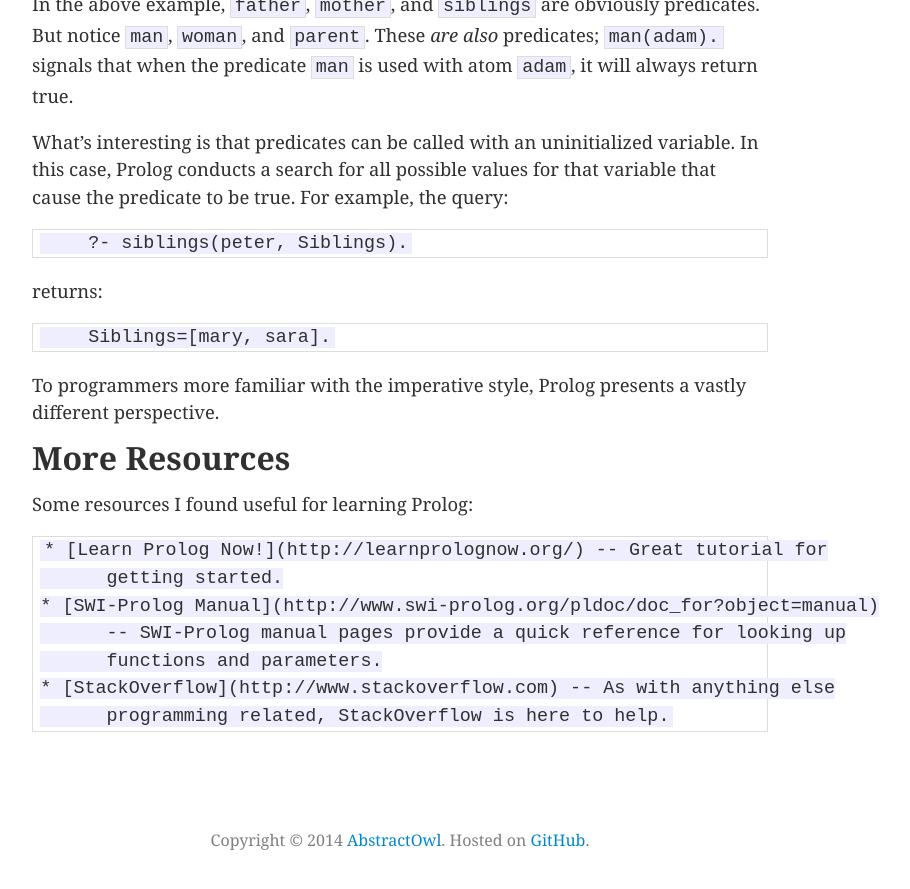
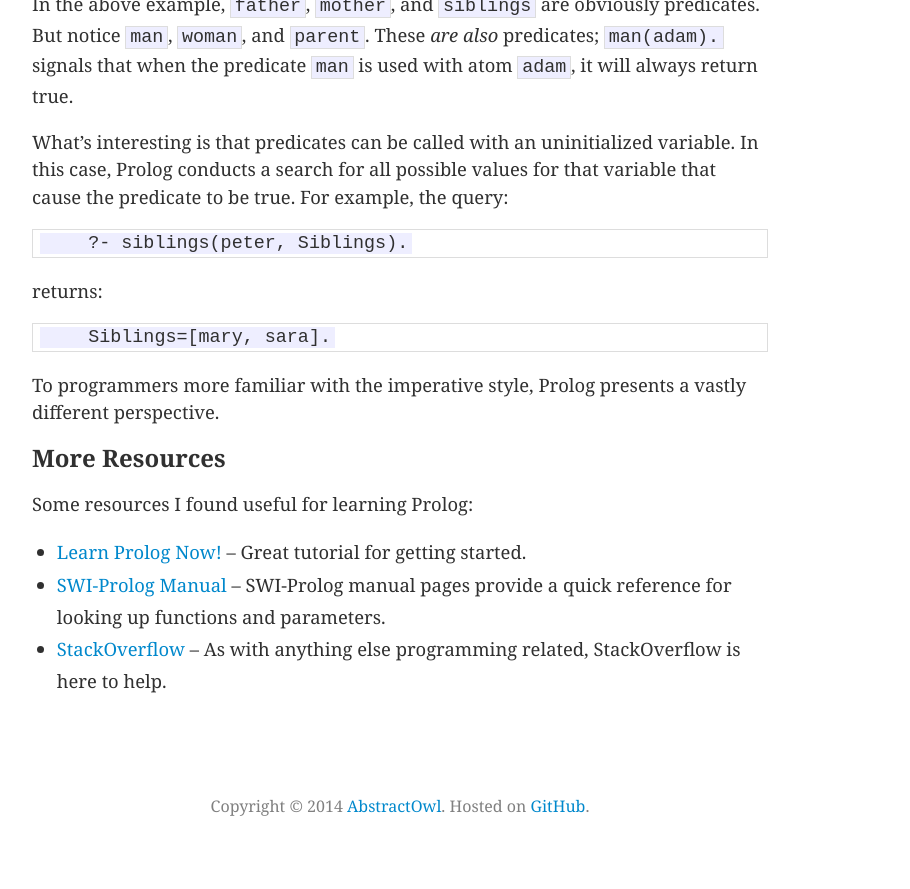
Before and after one commit to abstractOwl/abstractOwl.github.io, a Jekyll site: the page built from _posts/2014-01-27-adventures-in-prolog.md, in a window 1280 px wide and 900 px high, scrolled down 1297 px. Shown: the top 889 px of the window, without its empty margins (240-1150 px from the left). Built offline with Jekyll 4.4.1, drawn with Linux system fonts in a browser that asks for light colours; after the commit the page ends 2163 px from its top, so only the background shows below that.

Commit message:
Fix formatting

```diff
--- a/_posts/2014-01-27-adventures-in-prolog.md
+++ b/_posts/2014-01-27-adventures-in-prolog.md
@@ -10,7 +10,7 @@ understand the logic programming language
 class.
 
 
-# What is Prolog?
+## What is Prolog?
 
 **Prolog** is a declarative programming language. It operates by performing
 queries against given *facts* and *relations*, somewhat similar to database
@@ -64,14 +64,14 @@ To programmers more familiar with the imperative style, Prolog presents a
 vastly different perspective.
 
 
-# More Resources
+## More Resources
 
 Some resources I found useful for learning Prolog:
 
-    * [Learn Prolog Now!](http://learnprolognow.org/) -- Great tutorial for
-          getting started.
-    * [SWI-Prolog Manual](http://www.swi-prolog.org/pldoc/doc_for?object=manual)
-          -- SWI-Prolog manual pages provide a quick reference for looking up
-          functions and parameters.
-    * [StackOverflow](http://www.stackoverflow.com) -- As with anything else
-          programming related, StackOverflow is here to help.
+* [Learn Prolog Now!](http://learnprolognow.org/) -- Great tutorial for
+      getting started.
+* [SWI-Prolog Manual](http://www.swi-prolog.org/pldoc/doc_for?object=manual)
+      -- SWI-Prolog manual pages provide a quick reference for looking up
+      functions and parameters.
+* [StackOverflow](http://www.stackoverflow.com) -- As with anything else
+      programming related, StackOverflow is here to help.
```
